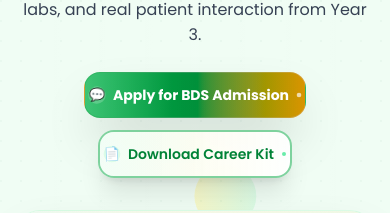
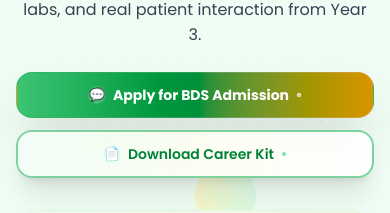
Before and after one commit to JKKN-Institutions/bds-dental-finish, a Next.js app: page / in a window 390 px wide. Shown: the part 300-513 px from the top of the page. Built offline with nearby package versions, Linux system fonts and the light colour scheme.

Commit message:
Update AnimatedHero.tsx

```diff
--- a/app/components/AnimatedHero.tsx
+++ b/app/components/AnimatedHero.tsx
@@ -204,7 +204,7 @@ export default function AnimatedHero({ onOpenModal }: AnimatedHeroProps) {
             >
               {/* Primary CTA Button */}
               <motion.button
-                className="bg-gradient-to-r from-green-600 via-green-700 to-yellow-600 hover:from-green-700 hover:via-green-800 hover:to-yellow-700 text-white font-bold py-3 sm:py-4 px-1 sm:px-4 rounded-2xl shadow-2xl transform transition-all duration-300 relative overflow-hidden group border border-white/20 font-['Poppins'] w-fit self-center sm:self-auto mx-auto sm:mx-0"
+                className="bg-gradient-to-r from-green-600 via-green-700 to-yellow-600 hover:from-green-700 hover:via-green-800 hover:to-yellow-700 text-white font-bold py-3 sm:py-4 px-4 sm:px-4 rounded-2xl shadow-2xl transform transition-all duration-300 relative overflow-hidden group border border-white/20 font-['Poppins'] w-full sm:w-fit self-center sm:self-auto mx-auto sm:mx-0"
                 variants={buttonVariants}
                 whileHover={{
                   scale: 1.05,
@@ -274,7 +274,7 @@ export default function AnimatedHero({ onOpenModal }: AnimatedHeroProps) {
 
               {/* Secondary CTA Button */}
               <motion.button
-                className="bg-white/90 backdrop-blur-sm border-2 border-green-600/50 text-green-700 hover:bg-green-50 hover:border-green-700 hover:text-green-800 font-bold py-3 sm:py-4 px-1 sm:px-4 rounded-2xl transition-all duration-300 shadow-xl hover:shadow-2xl relative overflow-hidden group w-fit self-center sm:self-auto mx-auto sm:mx-0"
+                className="bg-white/90 backdrop-blur-sm border-2 border-green-600/50 text-green-700 hover:bg-green-50 hover:border-green-700 hover:text-green-800 font-bold py-3 sm:py-4 px-4 sm:px-4 rounded-2xl transition-all duration-300 shadow-xl hover:shadow-2xl relative overflow-hidden group w-full sm:w-fit self-center sm:self-auto mx-auto sm:mx-0"
                 variants={buttonVariants}
                 whileHover={{
                   scale: 1.02,
```
